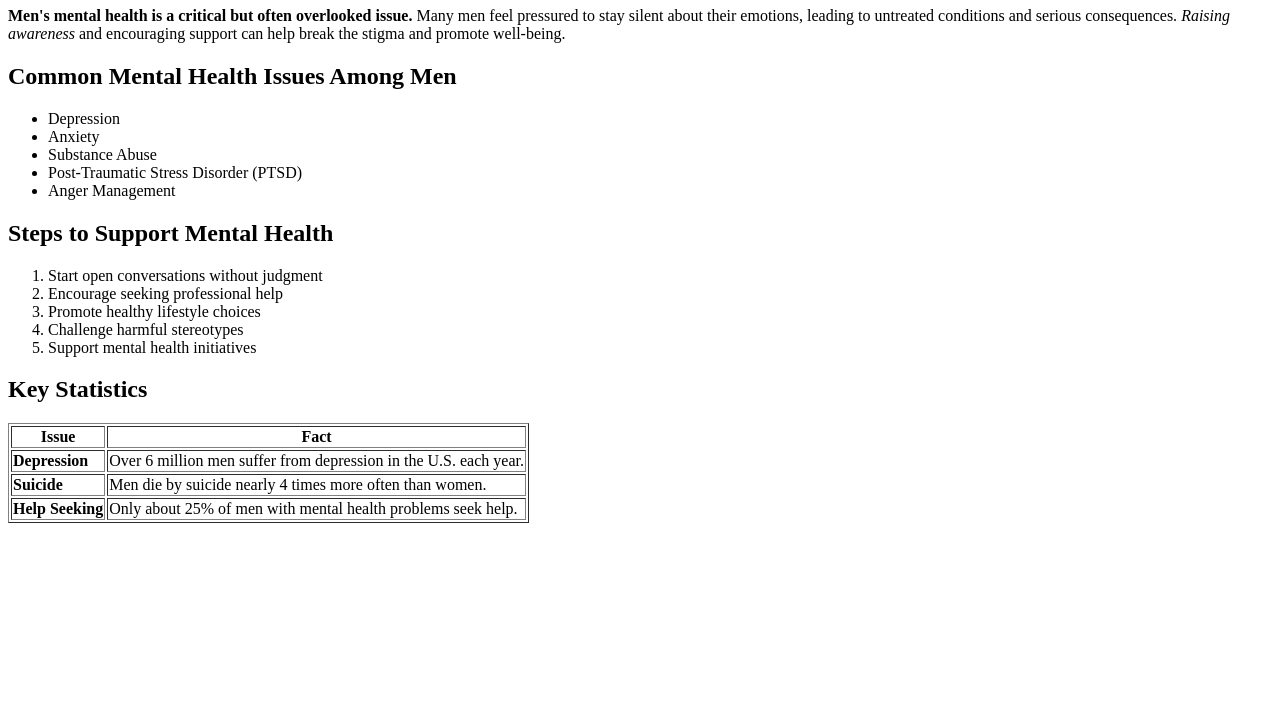
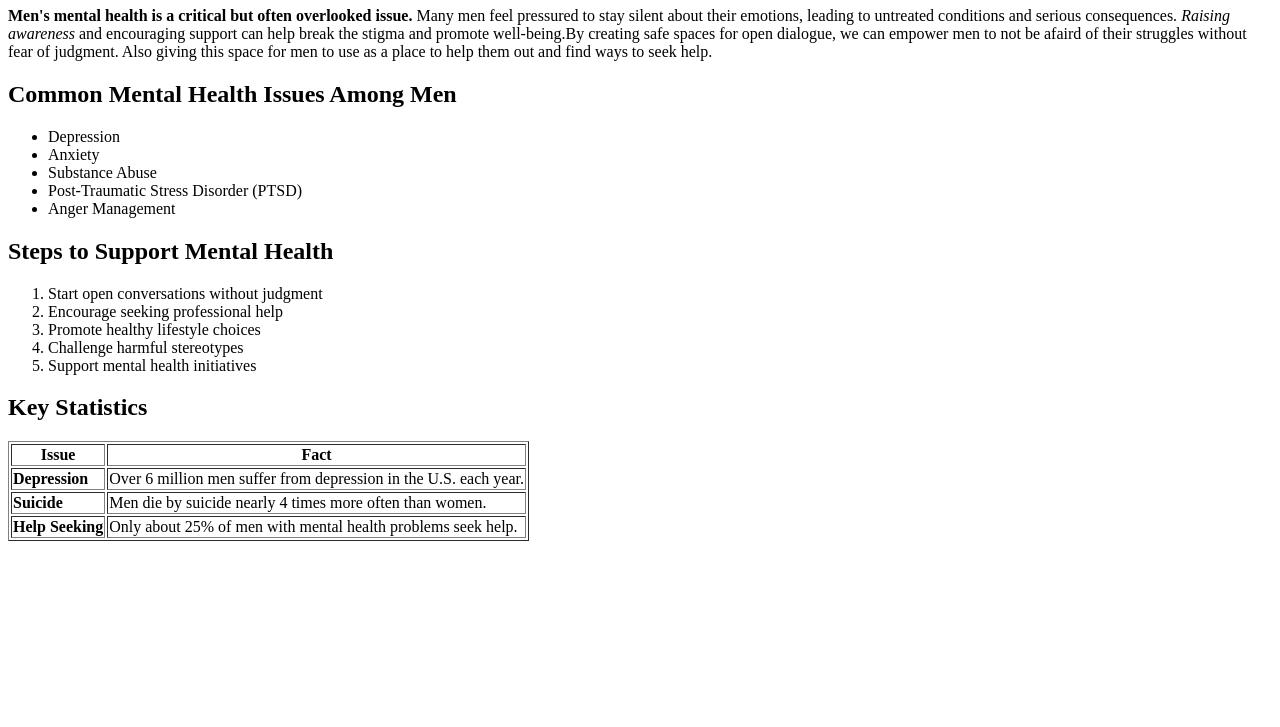
Before and after one commit to emelo25/Coding-version-control-, a plain HTML site: page index.html in a window 1280 px wide. Shown: the part 73-800 px from the top of the page. Drawn offline with Linux system fonts and the light colour scheme.

Commit message:
index.html

```diff
--- a/index.html
+++ b/index.html
@@ -8,7 +8,7 @@
 
   <h1>Men's Mental Health Awareness</h1>
 
-  <p><strong>Men's mental health is a critical but often overlooked issue.</strong> Many men feel pressured to stay silent about their emotions, leading to untreated conditions and serious consequences. <em>Raising awareness</em> and encouraging support can help break the stigma and promote well-being.</p>
+  <p><strong>Men's mental health is a critical but often overlooked issue.</strong> Many men feel pressured to stay silent about their emotions, leading to untreated conditions and serious consequences. <em>Raising awareness</em> and encouraging support can help break the stigma and promote well-being.By creating safe spaces for open dialogue, we can empower men to not be afaird of their struggles without fear of judgment. Also giving this space for men to use as a place to help them out and find ways to seek help.</p>
 
   <h2>Common Mental Health Issues Among Men</h2>
   <ul>
```
